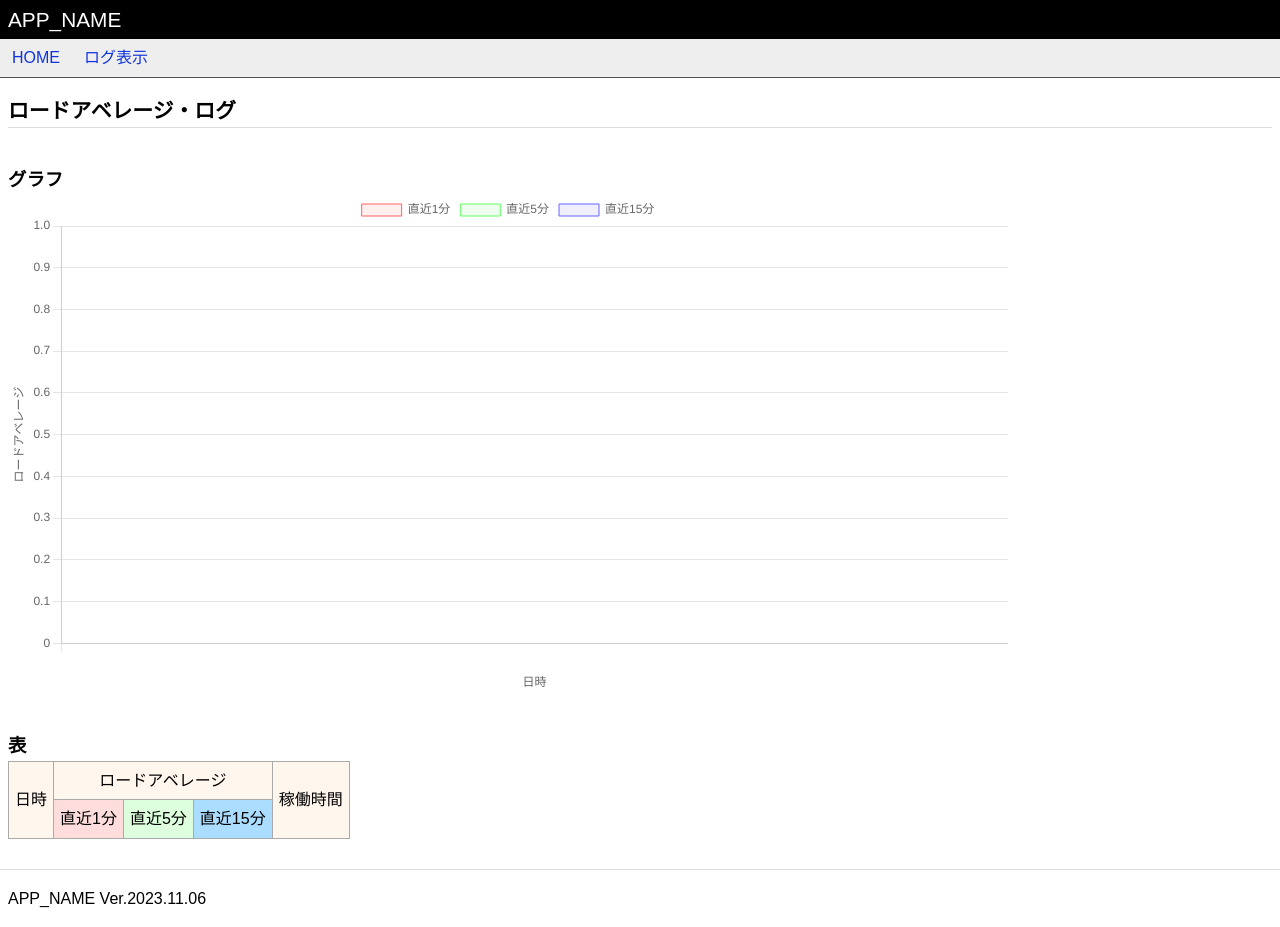
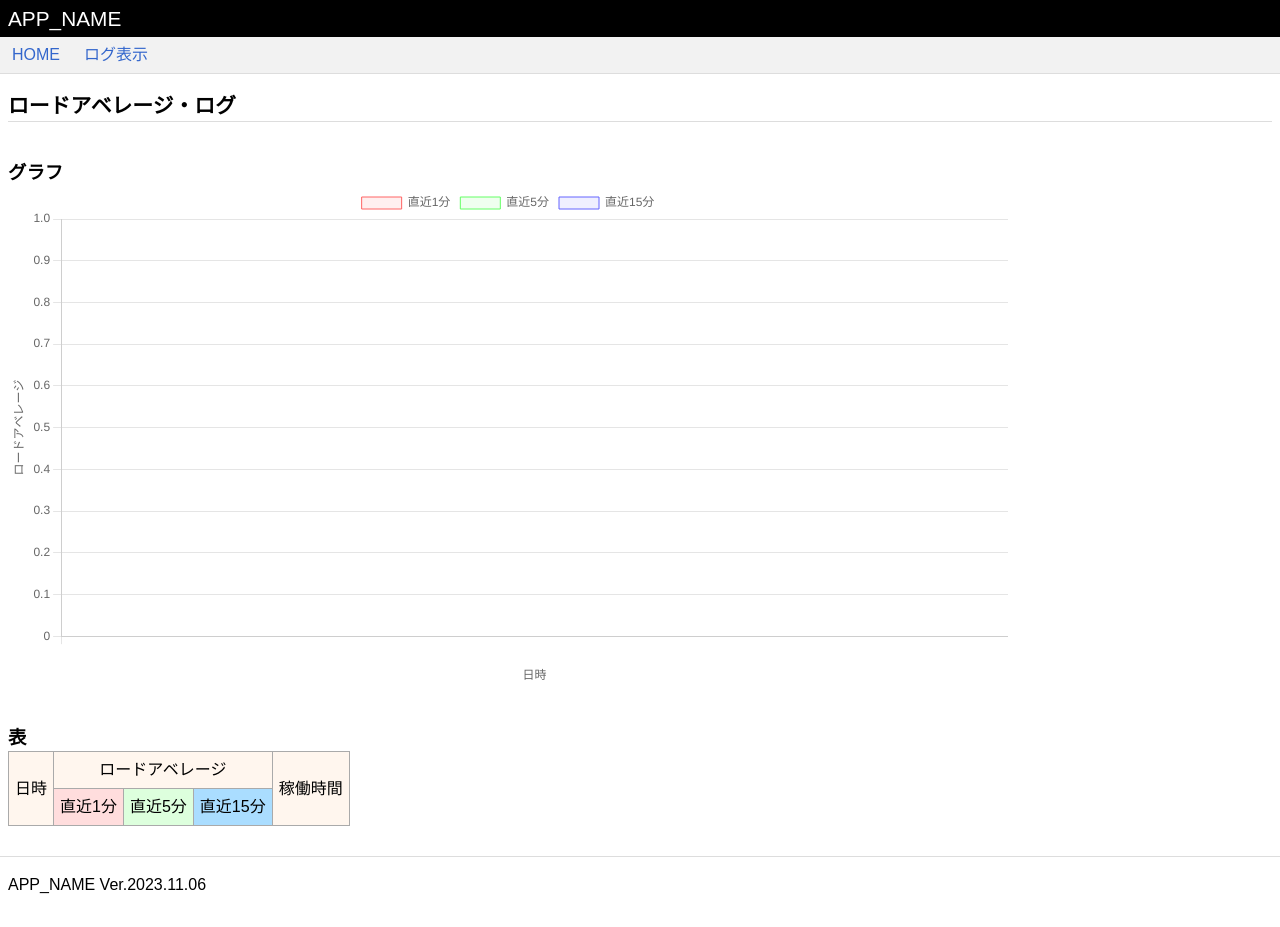
Before and after one commit to y-os/load-average-viewer, a PHP site: page /logview.php in a window 1280 px wide. After the commit the page ends 894 px from the top, so only its background shows below. Run offline with PHP 8.4, Linux system fonts and the light colour scheme; some libraries are stand-ins or nearby versions.

Commit message:
Add files via upload

```diff
--- a/index.css
+++ b/index.css
@@ -3,23 +3,21 @@
 	スタイル
 	Copyright (c) Y.Oshima
 */
-
 body {
-	font-family:sans-serif;
+	font-family:'Hiragino Kaku Gothic ProN',Meiryo,sans-serif;
 	margin:0;
 	padding:0;
 	font-size:100%;
 	background:#fff;
-	line-height:1.6;
+	line-height:1.5;
+	overflow-wrap:anywhere;
 	-webkit-text-size-adjust:100%;
 }
 
-a {text-decoration:none;}
-a:link {color:#13d;}
-a:visited {color:#808;}
+a {text-decoration:none;color:#36c;}
 a:hover {text-decoration:underline;}
 
-h2 {margin:2em 0 0.5em 0;padding:0;font-size:130%;border:solid #ddd;border-width:0 0 1px 0;}
+h2 {margin:2em 0 0.5em 0;padding:0;font-size:130%;border-bottom:1px solid #ddd;}
 h3 {margin:2em 0 0 0;padding:0;font-size:115%;}
 div > h2:first-child {margin:0 0 0.5em 0;}
 
@@ -37,8 +35,6 @@ pre {font-family:Courier,Monospace;line-height:normal;overflow:auto;}
 
 #ex_chart {max-width:1000px;max-height:500px;}
 
-
-
 /* page */
 #page_header {padding:3px 8px;font-size:130%;background:#000;color:#fff;}
 
@@ -46,13 +42,12 @@ pre {font-family:Courier,Monospace;line-height:normal;overflow:auto;}
 	position:-webkit-sticky;
 	position:sticky;
 	top:0;
-	background:#eee;
-	border:solid #555;
-	border-width:0 0 1px 0;
+	background:#f2f2f2;
+	border-bottom:1px solid #ddd;
 }
 
-.page_menu ul {display:flex;flex-direction:row;flex-wrap:wrap;margin:0;padding:0;list-style:none;}
+.page_menu ul {display:flex;flex-wrap:wrap;margin:0;padding:0;list-style:none;}
 .page_menu li {margin:0 6px;padding:6px;}
 
 #page_main {padding:16px 8px 30px 8px;}
-#page_footer {padding:16px 8px;border:solid #ddd;border-width:1px 0 0 0;}
+#page_footer {padding:16px 8px;border-top:1px solid #ddd;}
```
